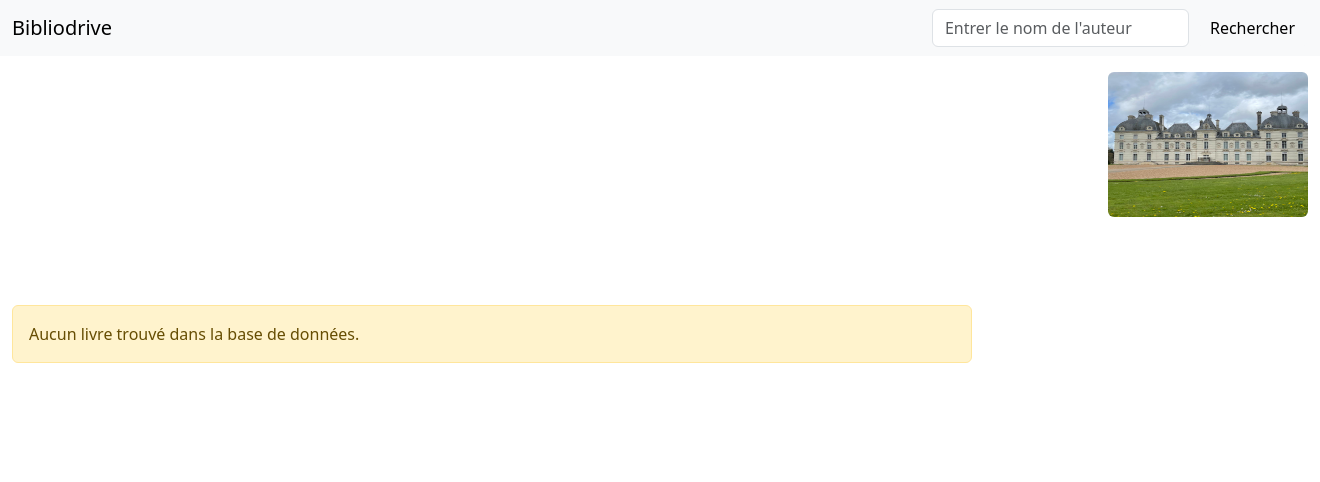
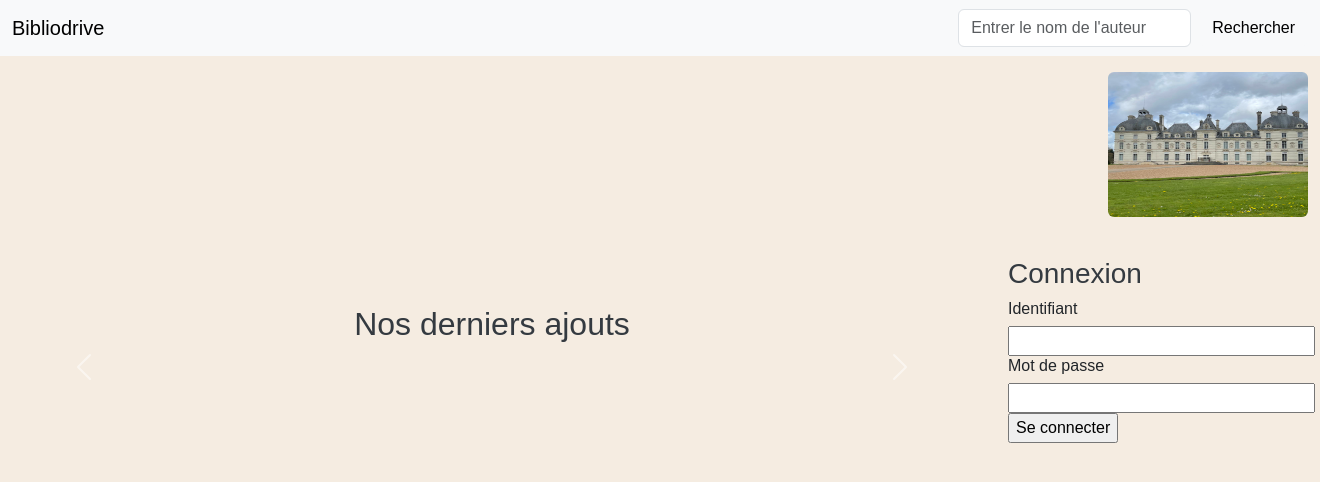
Before and after one commit to Noah22550/bibliodriveNoah, a PHP site: page / in a window 1320 px wide. Shown: the top 482 px of the page. Run offline with PHP 8.4, Linux system fonts and the light colour scheme; data that the repository does not hold is empty.

Commit message:
version du 20/12

```diff
--- a/caroussel.php
+++ b/caroussel.php
@@ -1,84 +1,55 @@
+<?php
+require_once('connexion.php');
+
+$requete = $connexion->prepare("SELECT * FROM livre ORDER BY dateajout DESC LIMIT 3");
+$requete->execute();
+$livres = $requete->fetchAll(PDO::FETCH_ASSOC);
+?>
+
 <!DOCTYPE html>
 <html lang="fr">
 <head>
     <meta charset="UTF-8">
-    <meta name="viewport" content="width=device-width, initial-scale=1.0">
     <title>Carrousel - Derniers Livres</title>
     <link href="https://cdn.jsdelivr.net/npm/bootstrap@5.3.0/dist/css/bootstrap.min.css" rel="stylesheet">
+    <script src="https://cdn.jsdelivr.net/npm/bootstrap@5.3.0/dist/js/bootstrap.bundle.min.js"></script>
     <link rel="stylesheet" href="style.css">
 </head>
 <body>
 
-<?php
-require_once('connexion.php');
-// RÉCUPÉRATION DES LIVRES DEPUIS LA BASE DE DONNÉES
-try {
-    $requete = $connexion->prepare("SELECT * FROM livre ORDER BY dateajout DESC LIMIT 3");
-    $requete->execute();
-    $livres = $requete->fetchAll(PDO::FETCH_ASSOC);
-
-    // Vérifier si on a des livres
-    if (empty($livres)) {
-        echo '<div class="container mt-5"><div class="alert alert-warning">Aucun livre trouvé dans la base de données.</div></div>';
-        die();
-    }
-} catch (Exception $e) {
-    echo '<div class="container mt-5"><div class="alert alert-danger">Erreur : ' . $e->getMessage() . '</div></div>';
-    die();
-}
-?>
-
 <div class="container mt-5">
     <h2 class="text-center mb-4">Nos derniers ajouts</h2>
 
-    <!-- Conteneur principal du carrousel -->
     <div id="carouselLivres" class="carousel slide" data-bs-ride="carousel">
 
-        <!-- INDICATEURS (les petits points en bas) -->
+        <!-- Indicateurs -->
         <div class="carousel-indicators">
-            <?php foreach($livres as $index => $livre): ?>
-                <button type="button"
-                        data-bs-target="#carouselLivres"
-                        data-bs-slide-to="<?= $index ?>"
-                        class="<?= $index === 0 ? 'active' : '' ?>"
-                        aria-current="<?= $index === 0 ? 'true' : 'false' ?>"
-                        aria-label="Slide <?= $index + 1 ?>">
-                </button>
+            <?php foreach($livres as $i => $livre): ?>
+                <button data-bs-target="#carouselLivres" data-bs-slide-to="<?= $i ?>" class="<?= $i == 0 ? 'active' : '' ?>"></button>
             <?php endforeach; ?>
         </div>
-        <!-- SLIDES (les images qui défilent) -->
+
+        <!-- Images -->
         <div class="carousel-inner">
-            <?php foreach($livres as $index => $livre): ?>
-                <div class="carousel-item <?= $index === 0 ? 'active' : '' ?>">
-
-                    <!-- Image du livre -->
-                    <img src="covers/<?= htmlspecialchars($livre['photo']) ?>"
-                         class="d-block mx-auto"
-                         style="max-height: 500px; width: auto;"
-                         alt="<?= htmlspecialchars($livre['titre']) ?>">
-
-                    <!-- Légende sous l'image -->
-                    <div class="carousel-caption d-none d-md-block bg-dark bg-opacity-50 rounded p-2">
-                        <h5><?= htmlspecialchars($livre['titre']) ?></h5>
-                        <?php if(isset($livre['auteur'])): ?>
-                            <p><?= htmlspecialchars($livre['auteur']) ?></p>
-                        <?php endif; ?>
+            <?php foreach($livres as $i => $livre): ?>
+                <div class="carousel-item <?= $i == 0 ? 'active' : '' ?>">
+                    <img src="covers/<?= $livre['photo'] ?>" class="d-block mx-auto" style="max-height: 450px; width: auto;" alt="<?= $livre['titre'] ?>">
+                    <div class="carousel-caption bg-dark bg-opacity-50 rounded" style="bottom: 10px; left: 50%; transform: translateX(-50%); width: auto; padding: 10px 20px;">
+                        <h5><?= $livre['titre'] ?></h5>
                     </div>
                 </div>
             <?php endforeach; ?>
         </div>
 
-        <!-- BOUTONS DE NAVIGATION -->
-        <button class="carousel-control-prev" type="button" data-bs-target="#carouselLivres" data-bs-slide="prev">
-            <span class="carousel-control-prev-icon" aria-hidden="true"></span>
-            <span class="visually-hidden">Précédent</span>
+        <!-- Boutons -->
+        <button class="carousel-control-prev" data-bs-target="#carouselLivres" data-bs-slide="prev">
+            <span class="carousel-control-prev-icon"></span>
         </button>
-        <button class="carousel-control-next" type="button" data-bs-target="#carouselLivres" data-bs-slide="next">
-            <span class="carousel-control-next-icon" aria-hidden="true"></span>
-            <span class="visually-hidden">Suivant</span>
+        <button class="carousel-control-next" data-bs-target="#carouselLivres" data-bs-slide="next">
+            <span class="carousel-control-next-icon"></span>
         </button>
-
     </div>
 </div>
+
 </body>
 </html>
--- a/style.css
+++ b/style.css
@@ -14,22 +14,39 @@
 .form-container {
   margin-bottom: 30px; /* Espace entre les formulaires */
 }
-.carousel-inner img {
-  width: 100%;
-  height: auto;
+.btn-custom {
+  background-color: #4CAF50; /* Vert */
+  color: white;
+  padding: 10px 20px;
+  border: none;
+  border-radius: 5px;
+  cursor: pointer;
 }
-    .carousel-container {
-        display: flex;
-        justify-content: center; /* centre horizontalement */
-        align-items: center;     /* centre verticalement si nécessaire */
-        margin: 3rem auto;       /* marge autour du carrousel */
-        max-width: 800px;        /* largeur max du carrousel */
-    }
-    .carousel-item img {
-        width: 100%;
-        max-height: 500px;
-        object-fit: cover;
-    }
-.incorrect {
-  border: 2px solid red;
+.btn-custom:hover {
+  background-color: #45a049; /* Vert foncé au survol */
 }
+body {
+  background-color: #F5ECE1; /* Couleur de fond claire */
+  font-family: Arial, sans-serif;
+}
+h1, h2, h3, h4, h5 {
+  color: #343a40; /* Couleur de texte sombre pour les titres */
+}
+p, label {
+  color: #495057; /* Couleur de texte sombre pour les paragraphes et labels */
+}
+.card {
+  box-shadow: 0 4px 8px rgba(0, 0, 0, 0.1); /* Ombre légère */
+  border-radius: 10px; /* Bords arrondis */
+}
+.btn-danger {
+  background-color: #dc3545; /* Rouge */
+  color: white;
+  padding: 10px 20px;
+  border: none;
+  border-radius: 5px;
+  cursor: pointer;
+}
+.btn-danger:hover {
+  background-color: #c82333; /* Rouge foncé au survol */
+}
```
